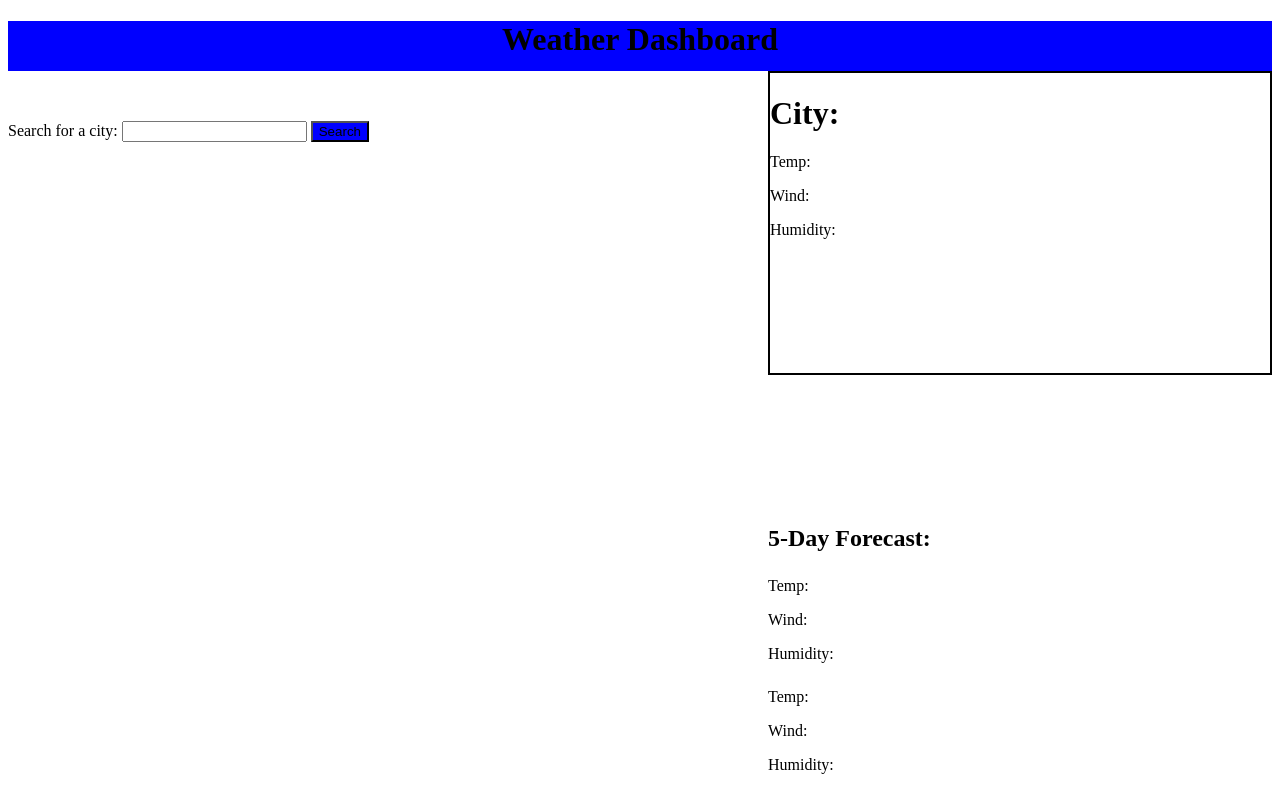
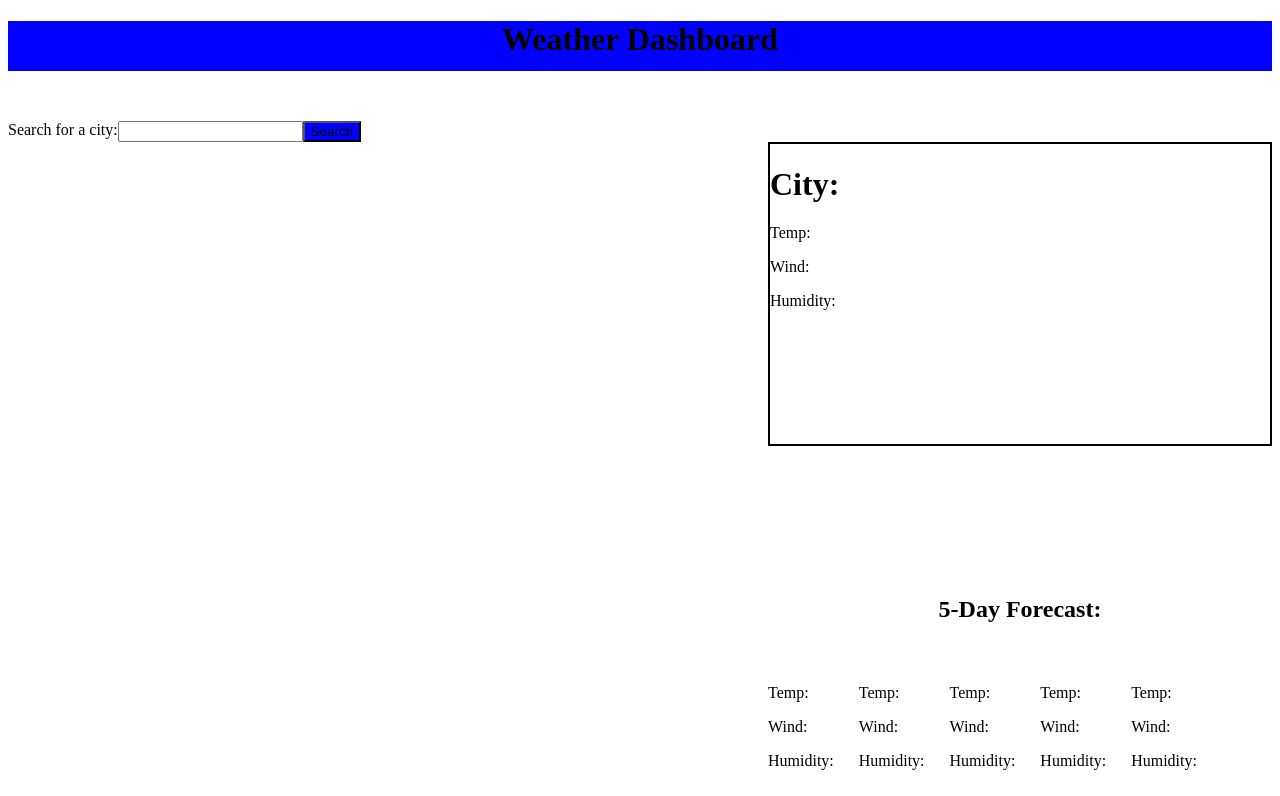
Before and after one commit to AlexNash91/weather-app, a plain HTML site: page index.html in a window 1280 px wide. Shown: the top 796 px of the page. Drawn offline with Linux system fonts and the light colour scheme.

Commit message:
added more styling

```diff
--- a/assets/css/style.css
+++ b/assets/css/style.css
@@ -5,9 +5,8 @@ header {
 }
 
 form {
-    justify-content: flex-start;
     margin-top: 50px;
-    float: left;
+    display: flex;
 }
 
 button {
@@ -15,7 +14,6 @@ button {
 }
 
 .weatherContainer {
-    display: block;
     float: right;
     margin-left: 150px;
 }
@@ -25,11 +23,14 @@ button {
     height: 300px;
     border: 2px solid black;
 }
+
 .forecastTitle {
-    display: flex;
-    flex-direction: row;
+    text-align: center;
 }
 
+.cardContainer {
+    display: flex;
+}
 
 .forecast {
     margin-top: 150px;
@@ -37,20 +38,25 @@ button {
 
 .day_1 {
     margin-top: 25px;
+    margin-right: 25px;
 }
 
 .day_2 {
     margin-top: 25px;
+    margin-right: 25px;
 }
 
 .day_3 {
     margin-top: 25px;
+    margin-right: 25px;
 }
 
 .day_4 {
     margin-top: 25px;
+    margin-right: 25px;
 }
 
 .day_5 {
     margin-top: 25px;
+    margin-right: 25px;
 }
--- a/index.html
+++ b/index.html
@@ -37,6 +37,7 @@
 
         <Div class="forecast">
             <h2 class="forecastTitle">5-Day Forecast:</h2>
+            <Div class="cardContainer">
                 <Div class="day_1">
                     <p>Temp:</p>
                     <P>Wind:</P>
@@ -63,6 +64,7 @@
                     <p>Humidity:</p>
                 </Div>
             </Div>
+        </Div>
 
     </Div>
 
```
Lines whose indentation alone changed are shown as unchanged.
